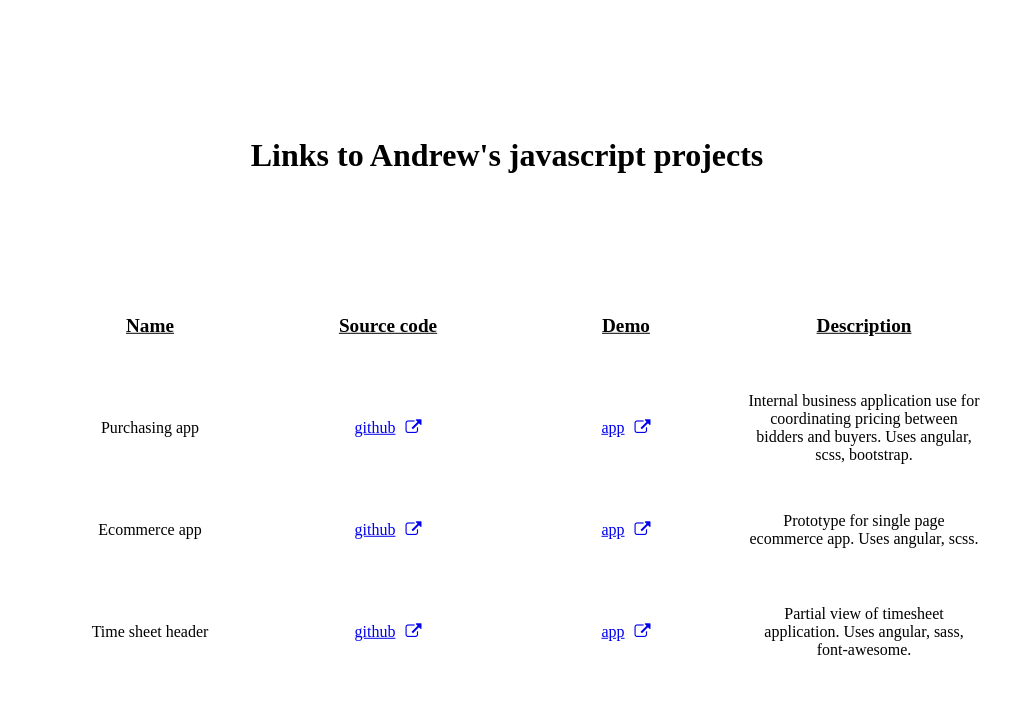
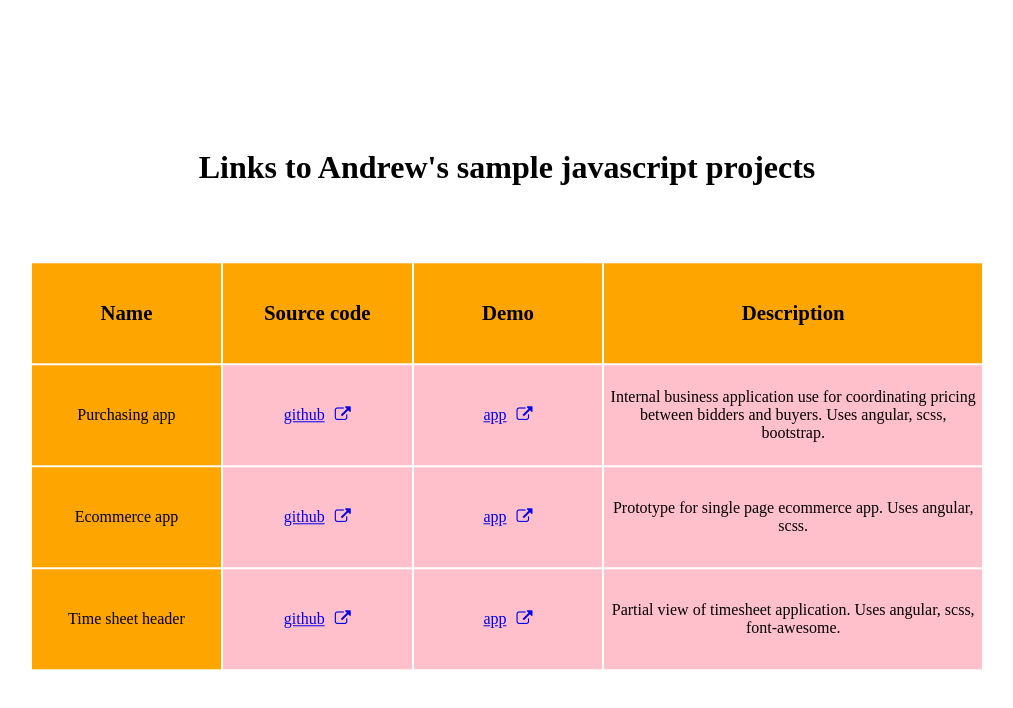
Before and after one commit to anefsky/projects-index, an Angular app: page / in a window 1280 px wide. Shown: the top 708 px of the page, without its empty margins (137-1150 px from the left). Built offline with nearby package versions, Linux system fonts and the light colour scheme.

Commit message:
Added cell colors.

```diff
--- a/src/app/header/header.component.html
+++ b/src/app/header/header.component.html
@@ -1 +1 @@
-<h1>Links to Andrew's javascript projects</h1>
+<h1>Links to Andrew's sample javascript projects</h1>
--- a/src/app/header/header.component.scss
+++ b/src/app/header/header.component.scss
@@ -1,3 +1,3 @@
 h1 {
-	margin-bottom: 100px;
+	margin-bottom: 75px;
 }
--- a/src/app/projects-list/projects-list.component.scss
+++ b/src/app/projects-list/projects-list.component.scss
@@ -3,22 +3,27 @@
 	width: 75%;
 
 	table {
-//		margin: 0 auto;
-//		margin-top: 100px;
-//		width: 100%;
 		thead {
 			th {
-				font-size: 1.2em;
-				text-decoration: underline;
+				font-size: 1.3em;
+				background-color: orange;
 			}
 		}
 		tr {
 			height: 100px;
 		}
 		td{
-			width: 25%;
+			width: 20%;
+			padding: 5px;
+			&:last-child {
+				width: 40%;
+			}
+			background-color: pink;
 			i {
 				margin-left: 10px;
+			}
+			&:first-child {
+				background-color: orange;
 			}
 		}
 	}
--- a/src/app/projects-list/projects-list.component.ts
+++ b/src/app/projects-list/projects-list.component.ts
@@ -45,7 +45,7 @@ export class ProjectsListComponent implements OnInit {
 			name: "Time sheet header",
 			source: "https://github.com/anefsky/virtusa",
 			hosted: "http://andrewnefsky.com/projects/virtusa",
-			description: "Partial view of timesheet application.  Uses angular, sass, font-awesome."
+			description: "Partial view of timesheet application.  Uses angular, scss, font-awesome."
 		}
 		];
 	}
```
